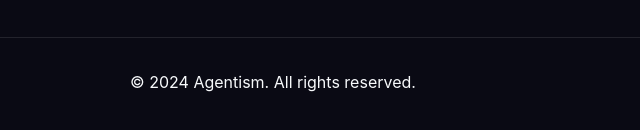
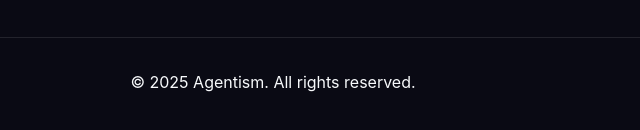
Before and after one commit to atlasdd/grill3a, a plain HTML site: page about.html in a window 1280 px wide. Shown: the part 3725-3855 px from the top of the page, 367-1007 px from the left. Drawn offline with Linux system fonts and the light colour scheme; a script that the page names is missing.

Commit message:
Update about.html

```diff
--- a/about.html
+++ b/about.html
@@ -146,7 +146,7 @@
                 </div>
             </div>
             <div class="footer-bottom">
-                <p>© 2024 Agentism. All rights reserved.</p>
+                <p>© 2025 Agentism. All rights reserved.</p>
             </div>
         </div>
     </footer>
```
